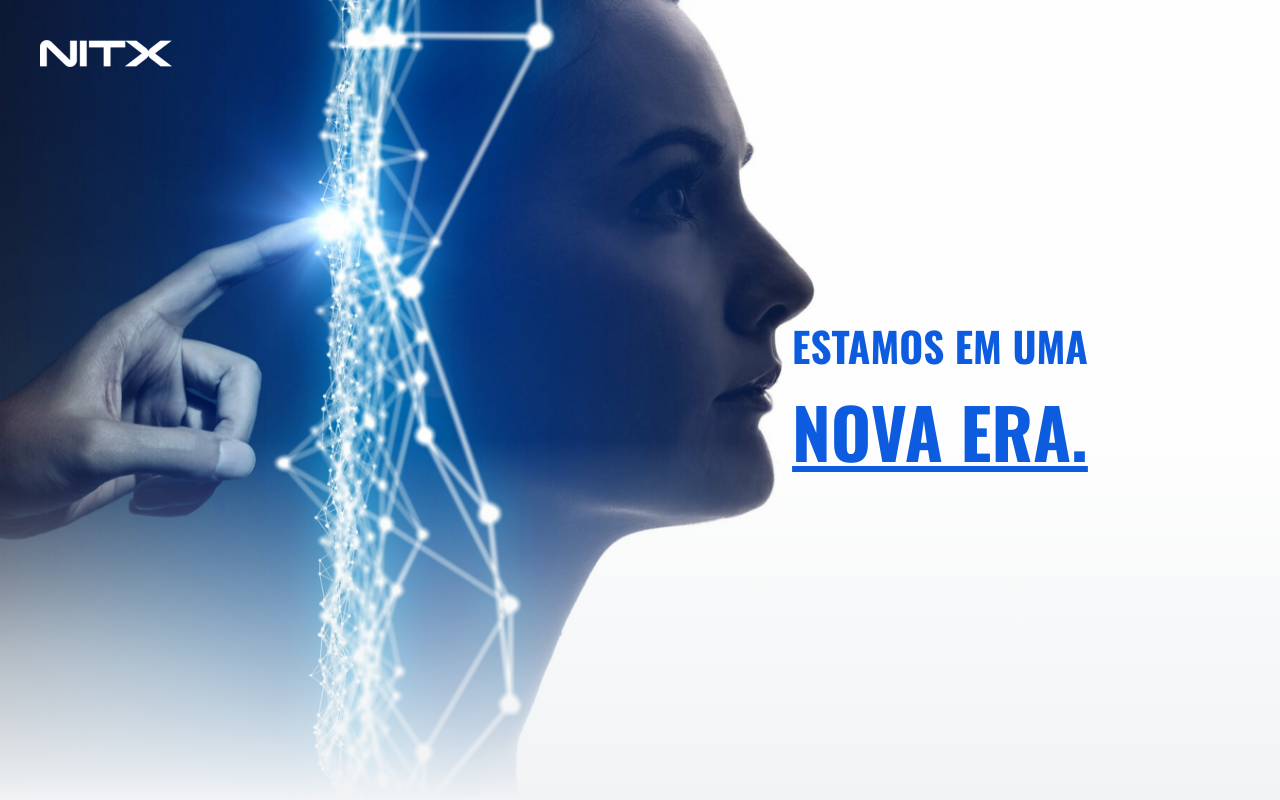
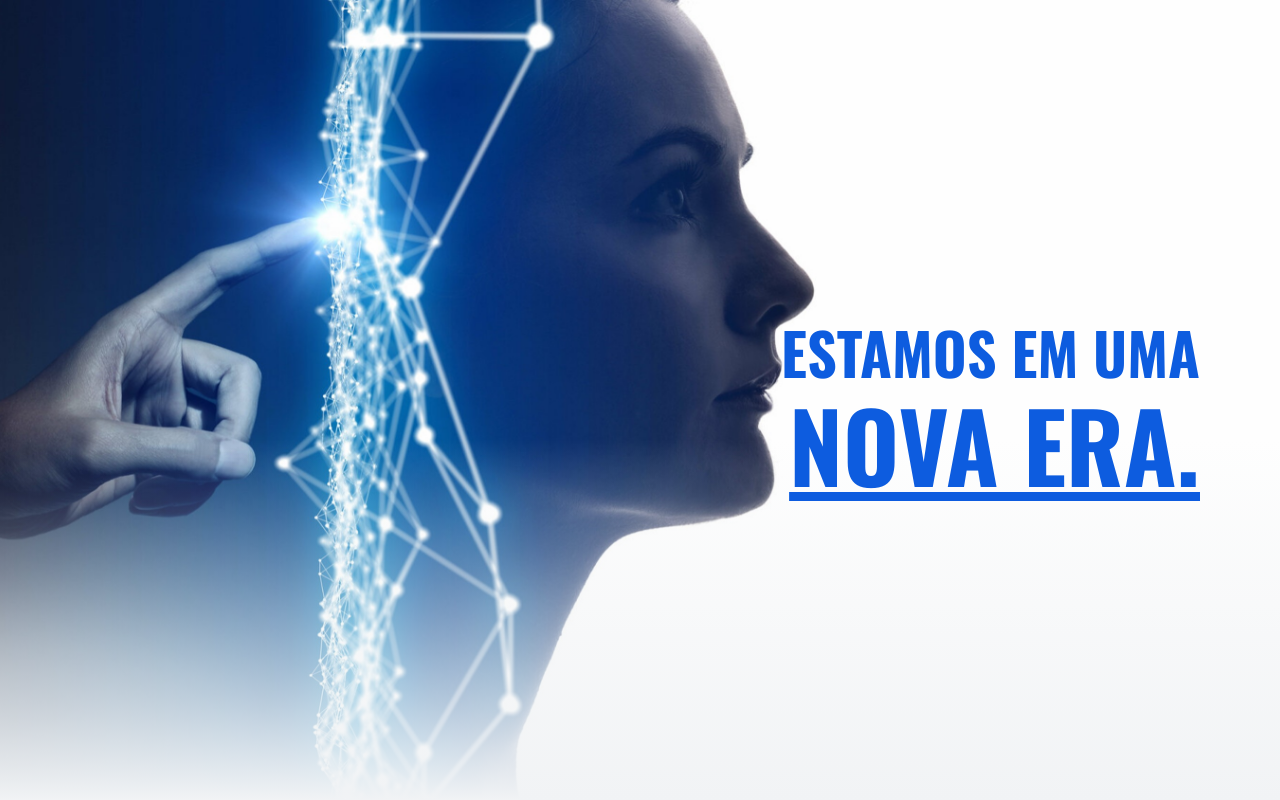
Before and after one commit to RSPBlue/nitx.static.frontend, a Next.js app: page / in a window 1280 px wide. Shown: the top 800 px of the page. Built offline with nearby package versions, Linux system fonts and the light colour scheme; a web font is replaced by a local one.

Commit message:
STYLE: Correção de fonte e estilo do banner

```diff
--- a/components/Banner/index.tsx
+++ b/components/Banner/index.tsx
@@ -1,17 +1,11 @@
-import NitxLogo from "@/public/nitx-logo.png"
-import Image from "next/image"
-
 const Banner = () => {
   return (
-    <header className="banner relative flex h-screen p-10">
-      <figure className="w-1/2">
-        <Image src={NitxLogo} alt="Logomarca" />
-      </figure>
-      <div className="font-oswald text-brand flex h-full w-1/2 flex-col items-center justify-center text-lg font-bold">
-        <p className="text-[3.2vw]">ESTAMOS EM UMA</p>
-        <p className="text-[5.4vw] underline">NOVA ERA.</p>
-      </div>
-    </header>
+    <div className="banner relative flex justify-end h-screen p-10">
+      <h1 className="font-oswald items-end px-10 text-brand flex h-full w-1/2 flex-col justify-center font-bold">
+        <span className="text-[58px]">ESTAMOS EM UMA</span>
+        <span className="text-8xl underline">NOVA ERA.</span>
+      </h1>
+    </div>
   )
 }
 
--- a/components/Ecosystem/index.tsx
+++ b/components/Ecosystem/index.tsx
@@ -9,8 +9,8 @@ import { mappedArcherRelations } from "./configs"
 const Ecosystem = () => {
   return (
     <PageSection>
-      <h2 className="font-oswald text-brand w-full text-center text-[64px] font-normal">
-        E C O S S I S T E M A
+      <h2 className="font-oswald text-brand w-full text-center text-[64px] font-normal tracking-widest">
+        ECOSSISTEMA
       </h2>
       <ArcherContainer className="w-full pb-30">
         <div className="flex w-full">
```
